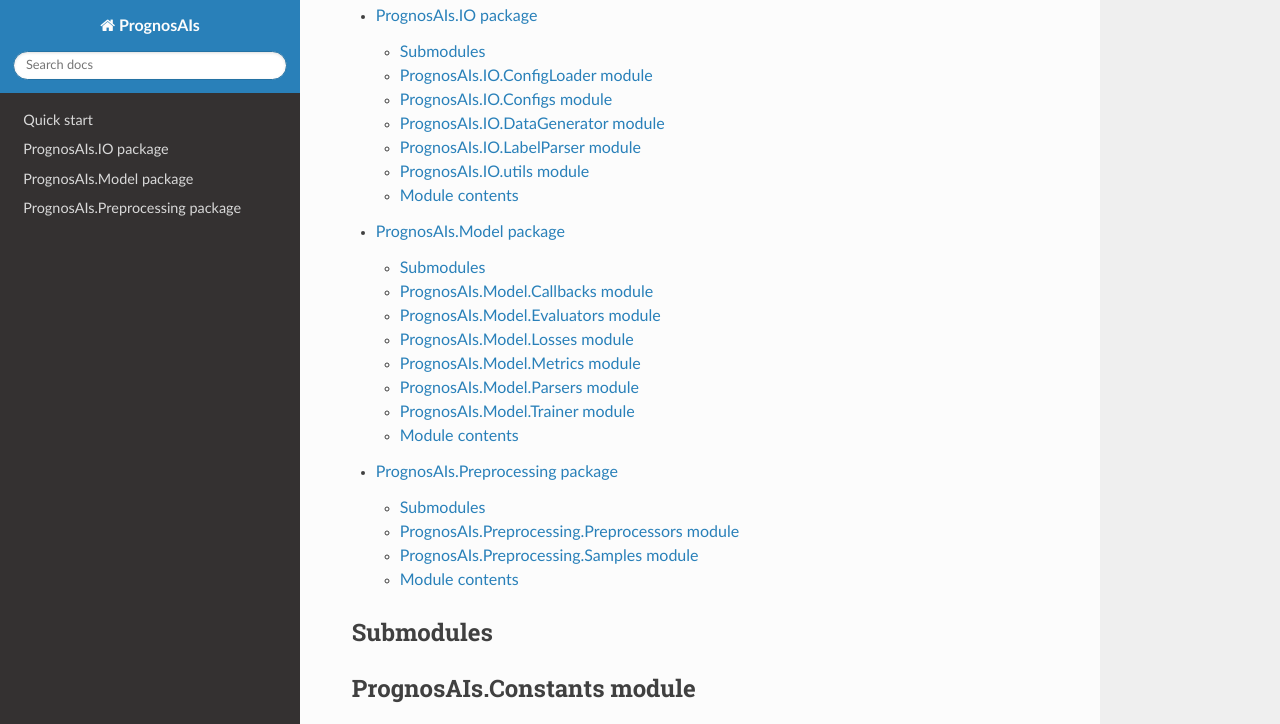
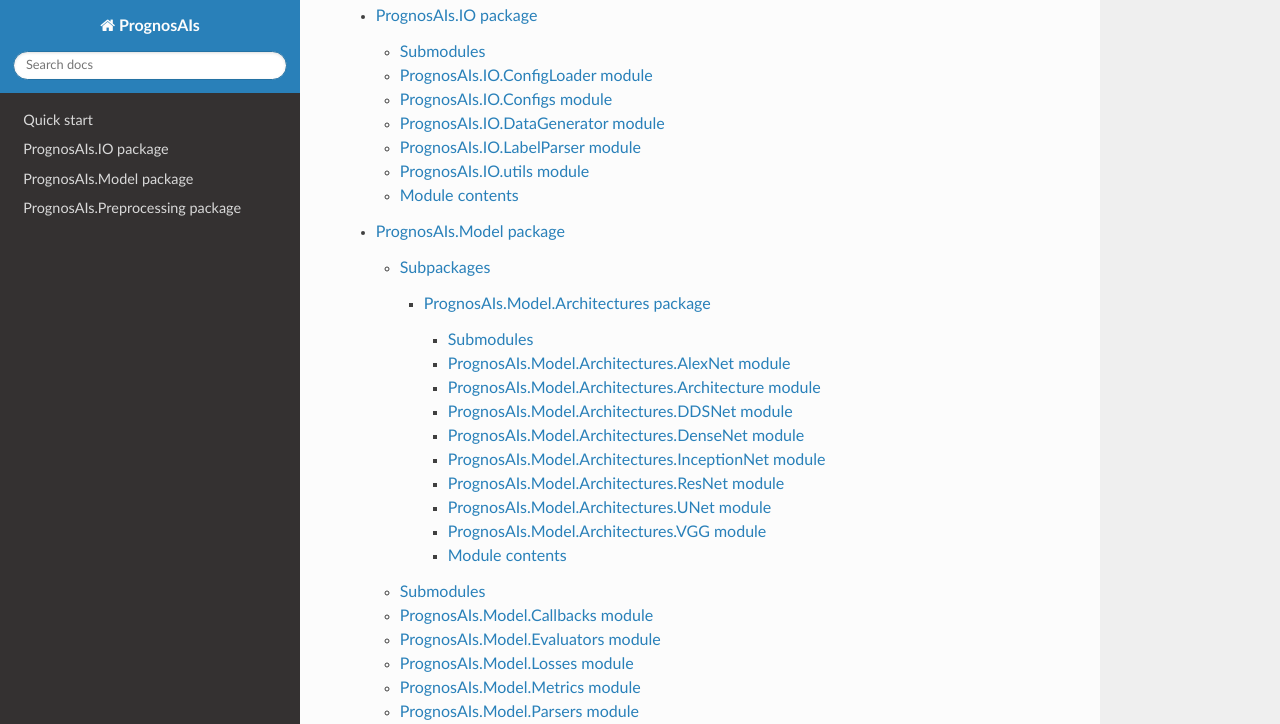
Before and after one commit to Svdvoort/prognosais, a Sphinx documentation site: the page built from docs/source/index.rst, in a window 1280 px wide and 900 px high, scrolled down 376 px, cut to the strip 0-724 px from the top of the window. Built offline with Sphinx 7.4.7 and the Read the Docs theme 2.0.0, drawn with Linux system fonts in a browser that asks for light colours; pages that are not in the unit, such as notebooks, are missing from menus.

Commit message:
Update docs to include architectures

```diff
--- /dev/null
+++ b/docs/source/PrognosAIs.Model.Architectures.rst
@@ -0,0 +1,77 @@
+PrognosAIs.Model.Architectures package
+======================================
+
+Submodules
+----------
+
+PrognosAIs.Model.Architectures.AlexNet module
+---------------------------------------------
+
+.. automodule:: PrognosAIs.Model.Architectures.AlexNet
+   :members:
+   :undoc-members:
+   :show-inheritance:
+
+PrognosAIs.Model.Architectures.Architecture module
+--------------------------------------------------
+
+.. automodule:: PrognosAIs.Model.Architectures.Architecture
+   :members:
+   :undoc-members:
+   :show-inheritance:
+
+PrognosAIs.Model.Architectures.DDSNet module
+--------------------------------------------
+
+.. automodule:: PrognosAIs.Model.Architectures.DDSNet
+   :members:
+   :undoc-members:
+   :show-inheritance:
+
+PrognosAIs.Model.Architectures.DenseNet module
+----------------------------------------------
+
+.. automodule:: PrognosAIs.Model.Architectures.DenseNet
+   :members:
+   :undoc-members:
+   :show-inheritance:
+
+PrognosAIs.Model.Architectures.InceptionNet module
+--------------------------------------------------
+
+.. automodule:: PrognosAIs.Model.Architectures.InceptionNet
+   :members:
+   :undoc-members:
+   :show-inheritance:
+
+PrognosAIs.Model.Architectures.ResNet module
+--------------------------------------------
+
+.. automodule:: PrognosAIs.Model.Architectures.ResNet
+   :members:
+   :undoc-members:
+   :show-inheritance:
+
+PrognosAIs.Model.Architectures.UNet module
+------------------------------------------
+
+.. automodule:: PrognosAIs.Model.Architectures.UNet
+   :members:
+   :undoc-members:
+   :show-inheritance:
+
+PrognosAIs.Model.Architectures.VGG module
+-----------------------------------------
+
+.. automodule:: PrognosAIs.Model.Architectures.VGG
+   :members:
+   :undoc-members:
+   :show-inheritance:
+
+Module contents
+---------------
+
+.. automodule:: PrognosAIs.Model.Architectures
+   :members:
+   :undoc-members:
+   :show-inheritance:
--- a/docs/source/PrognosAIs.Model.rst
+++ b/docs/source/PrognosAIs.Model.rst
@@ -1,5 +1,13 @@
 PrognosAIs.Model package
 ========================
+
+Subpackages
+-----------
+
+.. toctree::
+   :maxdepth: 4
+
+   PrognosAIs.Model.Architectures
 
 Submodules
 ----------
--- a/docs/source/index.rst
+++ b/docs/source/index.rst
@@ -18,6 +18,7 @@ API documentation
    PrognosAIs.IO
    PrognosAIs.Model
    PrognosAIs.Preprocessing
+
 
 Submodules
 ----------
```
Also changed, not shown: 2 other files.
